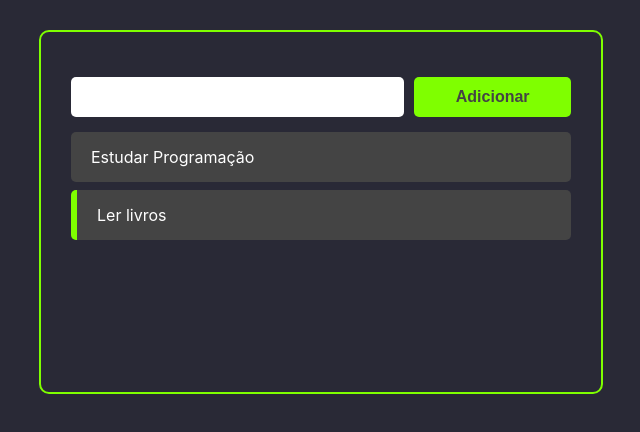
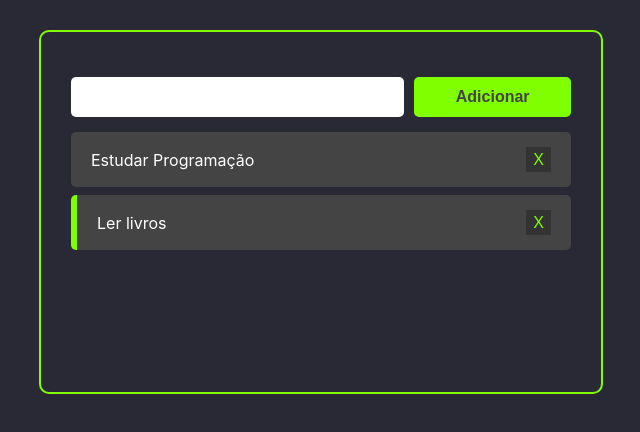
Before and after one commit to leuzaoo/ListaTarefas-ReactJS, a React (Create React App) app: page / in a window 1280 px wide. Shown: the top 432 px of the page, without its empty margins (319-959 px from the left). Built offline with nearby package versions, Linux system fonts and the light colour scheme.

Commit message:
icons library from react-icons

```diff
--- a/package.json
+++ b/package.json
@@ -8,6 +8,7 @@
     "@testing-library/user-event": "^13.5.0",
     "react": "^18.1.0",
     "react-dom": "^18.1.0",
+    "react-icons": "^4.4.0",
     "react-scripts": "5.0.1",
     "uuid": "^8.3.2",
     "web-vitals": "^2.1.4"
--- a/src/App.jsx
+++ b/src/App.jsx
@@ -41,11 +41,21 @@
     setTasks(newTasks);
   };
 
+  const handleTaskDeletion = (taskId) => {
+    const newTasks = tasks.filter((task) => task.id !== taskId);
+
+    setTasks(newTasks);
+  };
+
   return (
     <>
       <div className="container">
         <AddTask handleTaskAddition={handleTaskAddition} />
-        <Tasks tasks={tasks} handleTaskClick={handleTaskClick} />
+        <Tasks
+          tasks={tasks}
+          handleTaskClick={handleTaskClick}
+          handleTaskDeletion={handleTaskDeletion}
+        />
       </div>
     </>
   );
--- a/src/components/Task.css
+++ b/src/components/Task.css
@@ -7,5 +7,27 @@
     justify-content: space-between;
     color: #fff;
     align-items: center;
+}
+
+.task-title{
     cursor: pointer;
 }
+
+.remove-task-button{
+    background-color: #333;
+    border: none;
+    font-size: 16px;
+    color: chartreuse;
+    cursor: pointer;
+    width: 25px;
+    height: 25px;
+    transition: all 0.3s ease;
+}
+
+.remove-task-button:hover{
+    background-color: #666;
+    transition: all 0.3s ease;
+    color: black;
+    font-weight: bold;
+    background-color: chartreuse;
+}
--- a/src/components/Task.jsx
+++ b/src/components/Task.jsx
@@ -2,18 +2,26 @@
 
 import "./Task.css";
 
-const Task = ({ task, handleTaskClick }) => {
+const Task = ({ task, handleTaskClick, handleTaskDeletion }) => {
   return (
     <div
       className="task-container"
       style={task.completed ? { borderLeft: "6px solid chartreuse" } : {}}
     >
       <div className="task-title" onClick={() => handleTaskClick(task.id)}>
-    {task.title}
+        {task.title}
+      </div>
+
+      <div className="buttons-container">
+        <button
+          className="remove-task-button"
+          onClick={() => handleTaskDeletion(task.id)}
+        >
+          X
+        </button>
       </div>
     </div>
   );
-  // return <div className="task-container">{task.title}</div>;
 };
 
 export default Task;
--- a/src/components/Tasks.jsx
+++ b/src/components/Tasks.jsx
@@ -1,11 +1,15 @@
 import React from "react";
 import Task from "./Task";
 
-const Tasks = ({ tasks, handleTaskClick }) => {
+const Tasks = ({ tasks, handleTaskClick, handleTaskDeletion }) => {
   return (
     <>
       {tasks.map((task) => (
-        <Task task={task} handleTaskClick={handleTaskClick} />
+        <Task
+          task={task}
+          handleTaskClick={handleTaskClick}
+          handleTaskDeletion={handleTaskDeletion}
+        />
       ))}
     </>
   );
```
Also changed, not shown: 1 other file (tests, documents, lock files or other folders).
